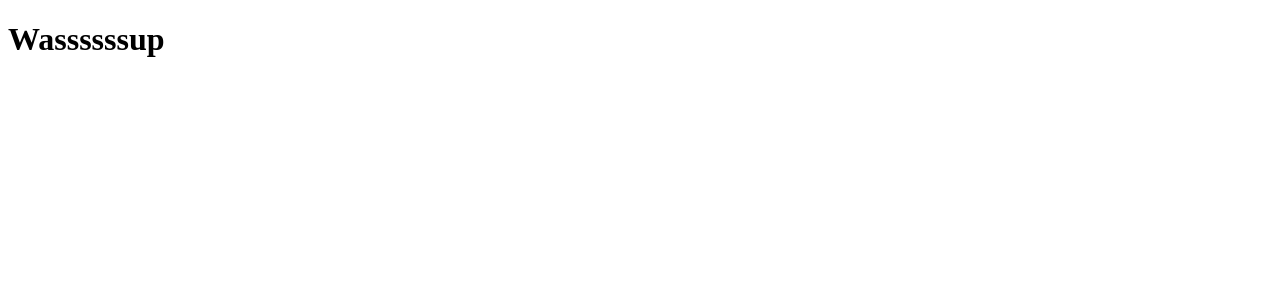
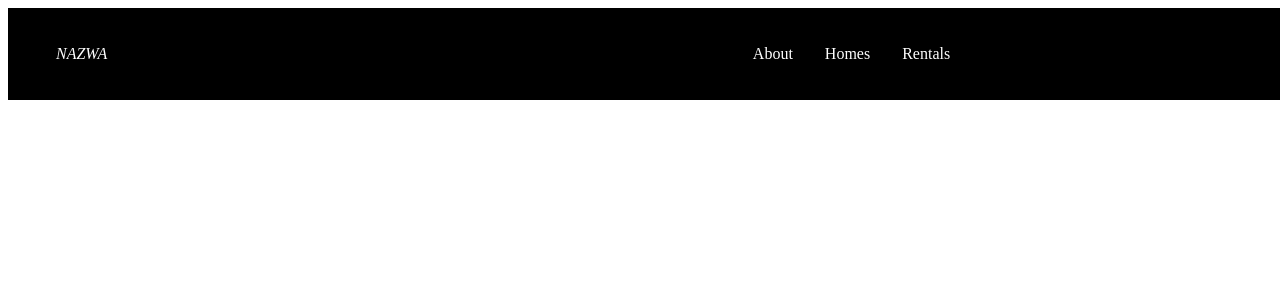
Before and after one commit to orzeleagle122/House-page-with-slaider, a React (Create React App) app: page / in a window 1280 px wide. Shown: the top 300 px of the page. Built offline with nearby package versions, Linux system fonts and the light colour scheme.

Commit message:
continue style navigation

```diff
--- a/package.json
+++ b/package.json
@@ -8,7 +8,10 @@
     "@testing-library/user-event": "^12.6.0",
     "react": "^17.0.1",
     "react-dom": "^17.0.1",
+    "react-icons": "^4.1.0",
+    "react-router-dom": "^5.2.0",
     "react-scripts": "4.0.1",
+    "styled-components": "^5.2.1",
     "web-vitals": "^0.2.4"
   },
   "scripts": {
--- a/src/App.js
+++ b/src/App.js
@@ -1,9 +1,13 @@
 import React from 'react';
+import {Navbar} from './components';
+import {BrowserRouter as Router} from 'react-router-dom';
 
 function App() {
   return (
     <>
-      <h1>Wassssssup</h1>
+    <Router>
+      <Navbar/>
+    </Router>
     </>
   );
 }
--- /dev/null
+++ b/src/components/Button/Button.element.js
@@ -0,0 +1,6 @@
+import styled from 'styled-components';
+import {Link} from 'react-router-dom';
+
+export const StyledButton=styled(Link)`
+    background: ${({primary})=>(primary?'#000d1a':'#cd854f')};
+`;
--- /dev/null
+++ b/src/components/Button/Button.js
@@ -0,0 +1,12 @@
+import React from 'react';
+import {StyledButton} from './Button.element';
+
+const Button = () => {
+    return (
+        <StyledButton primary>
+            wer
+        </StyledButton>
+     );
+}
+
+export default Button;
--- /dev/null
+++ b/src/components/Navbar/Navbar.elements.js
@@ -0,0 +1,42 @@
+import styled,{css} from 'styled-components';
+import {Link} from 'react-router-dom';
+
+
+export const Nav=styled.nav`
+    height: 60px;
+    background: #000;
+    display: flex;
+    justify-content: space-between;
+    padding: 1rem 2rem;
+    z-index: 100;
+    position: fixed;
+    width: 100%;
+`;
+
+const NavLink=css`
+    color: #fff;
+    display:flex;
+    align-items:center;
+    padding: 0 1rem;
+    height: 100%;
+    cursor: pointer;
+    text-decoration: none;
+`;
+
+export const Logo=styled(Link)`
+    ${NavLink}
+    font-style: italic;
+`;
+
+export const MenuBars=styled.i`
+
+`;
+
+export const NavMenu=styled.div`
+    display: flex;
+    align-items: center;
+`;
+
+export const NavMenuLinks=styled(Link)`
+    ${NavLink}
+`;
--- /dev/null
+++ b/src/components/Navbar/Navbar.js
@@ -0,0 +1,28 @@
+import React from 'react';
+import {menuData} from '../../data/MenuData';
+import {
+    Nav,
+    Logo,
+    MenuBars,
+    NavMenu,
+    NavMenuLinks
+} from './Navbar.elements';
+
+const Navbar = () => {
+    return (
+        <Nav>
+            <Logo to='/'>NAZWA</Logo>
+            <MenuBars />
+            <NavMenu>
+                {menuData.map((item,index)=>(
+                    <NavMenuLinks to={item.link} key={index}>
+                        {item.title}
+                    </NavMenuLinks>
+                ))}
+            </NavMenu>
+            Navbar
+        </Nav>
+     );
+}
+
+export default Navbar;
--- /dev/null
+++ b/src/components/index.js
@@ -0,0 +1,2 @@
+export {default as Navbar} from './Navbar/Navbar';
+export {default as Button} from './Button/Button';
--- /dev/null
+++ b/src/data/MenuData.js
@@ -0,0 +1,14 @@
+export const menuData=[
+    {
+        title: 'About',
+        link: '/about'
+    },
+    {
+        title: 'Homes',
+        link: '/homes'
+    },
+    {
+        title: 'Rentals',
+        link: '/rentals'
+    }
+]
```
Also changed, not shown: 1 other file (tests, documents, lock files or other folders).
